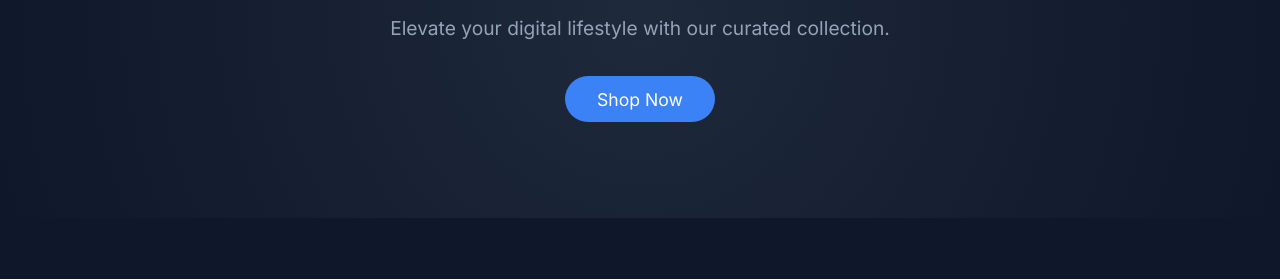
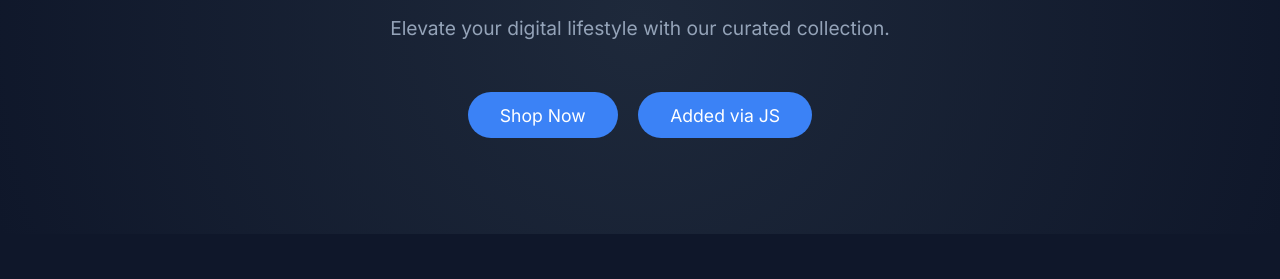
Before and after one commit to Chirayou/Learning-github, a plain HTML site: page index.html in a window 1280 px wide. Shown: the part 260-539 px from the top of the page. Drawn offline with Linux system fonts and the light colour scheme.

Commit message:
update button

```diff
--- a/index.html
+++ b/index.html
@@ -66,5 +66,6 @@
     <footer>
         <p>&copy; 2026 Aura Technologies. All rights reserved.</p>
     </footer>
+    <script src="script.js"></script>
 </body>
 </html>
--- /dev/null
+++ b/script.js
@@ -0,0 +1,19 @@
+document.addEventListener("DOMContentLoaded", () => {
+    // Create a new button element
+    const jsButton = document.createElement("button");
+
+    // Set the button's text and class (reusing the cta-button style)
+    jsButton.textContent = "Added via JS";
+    jsButton.className = "cta-button";
+    jsButton.style.marginTop = "1rem";
+    jsButton.style.marginLeft = "1rem";
+
+    // Add click functionality
+    jsButton.addEventListener("click", () => {
+        alert("Hello from JavaScript!");
+    });
+
+    // Find the hero section and append the button to it
+    const heroSection = document.querySelector(".hero");
+    heroSection.appendChild(jsButton);
+});
--- a/style.css
+++ b/style.css
@@ -174,7 +174,8 @@ footer {
 /* Responsive adjustments */
 @media (max-width: 768px) {
     .nav-links {
-        display: none; /* Hide for simplicity on mobile in this basic demo */
+        display: none;
+        /* Hide for simplicity on mobile in this basic demo */
     }
 
     .hero h1 {
```
